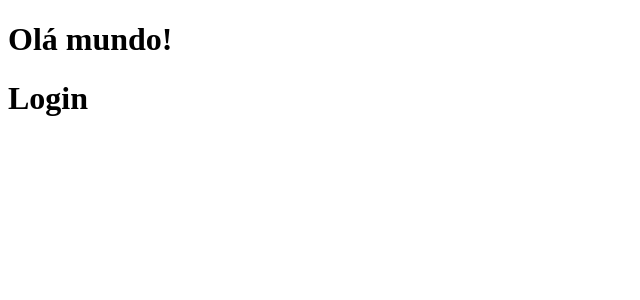
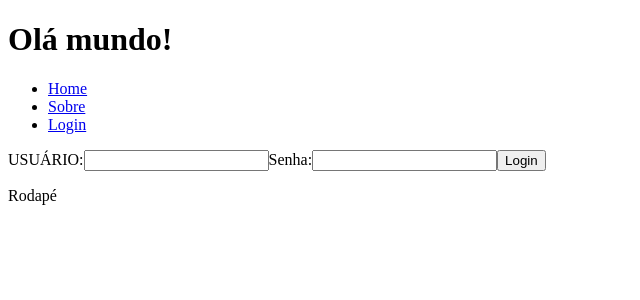
Before and after one commit to Jixatos/front-app, a React (Vite) app: page /login in a window 1280 px wide. Shown: the top 300 px of the page, without its empty margins (0-640 px from the left). Built offline with nearby package versions, Linux system fonts and the light colour scheme.

Commit message:
Criação login com Autenticação.

```diff
--- a/src/App.jsx
+++ b/src/App.jsx
@@ -1,4 +1,6 @@
 import { Outlet } from "react-router-dom"
+import Nav from "./components/Nav"
+import Footer from "./components/Footer"
 
 export default function App() {
 
@@ -6,7 +8,9 @@ export default function App() {
   return(
     <div>
       <h1>Olá mundo!</h1>
+      <Nav/>
       <Outlet/>
+      <Footer/>
     </div>
   )
 }
--- a/src/components/Nav.jsx
+++ b/src/components/Nav.jsx
@@ -1,8 +1,17 @@
-export default function Nav(){
+import { Link } from "react-router-dom";
 
-    return(
-        <nav>
-            <p>Menu</p>
-        </nav>
-    )
+export default function Nav() {
+
+
+  return (
+    <header>
+      <nav>
+        <ul>
+          <li><Link to="/">Home</Link></li>
+          <li><Link to="/sobre">Sobre</Link></li>
+          <li><Link to="/login">Login</Link></li>
+        </ul>
+      </nav>
+    </header>
+  );
 }
--- a/src/routes/Login.jsx
+++ b/src/routes/Login.jsx
@@ -1,11 +1,49 @@
+import {useRef} from 'react'
+import Produtos from './Produtos';
+
+export default function Login(){
+
+  const user = useRef();
+  const password =useRef();
+
+  const getUser = sessionStorage.getItem('userData');
+  const getPassword = sessionStorage.getItem('senhaData')
+
+//funções
+
+const handleSubmit =() =>{
+  if(user.current.value ==='Admin' && password.current.value ==='123456'){
+
+    //AUTENTICAÇÃO COM TOKEN
+    let token = Math.random().toString(16).substring(2) + Math.random().toString(16).substring(2);
+
+    sessionStorage.setItem('userData', 'Admin');
+    sessionStorage.setItem('senhaData', token)
+  }else{
+    alert("Usuario ou senha invalidos !!!")
+  }
+}
 
 
-export default function Login() {
+    return(
+        <section>
+          {/*  if ternario*/}
+
+          {getUser && getPassword ? (
+              <Produtos />
+          ):(
+              <form onSubmit={handleSubmit}>
+                <label htmlFor="usuario">USUÁRIO:</label>
+                <input type="text" ref={user} />
+                <label htmlFor="password">Senha:</label>
+                <input type="password" ref={password}/>
+                <input type="submit" value="Login"/>
+              </form>
+
+            )}
 
 
-  return (
-    <>
-        <h1>Login</h1>
-    </>
-  )
+        </section>
+    )
+
 }
```
